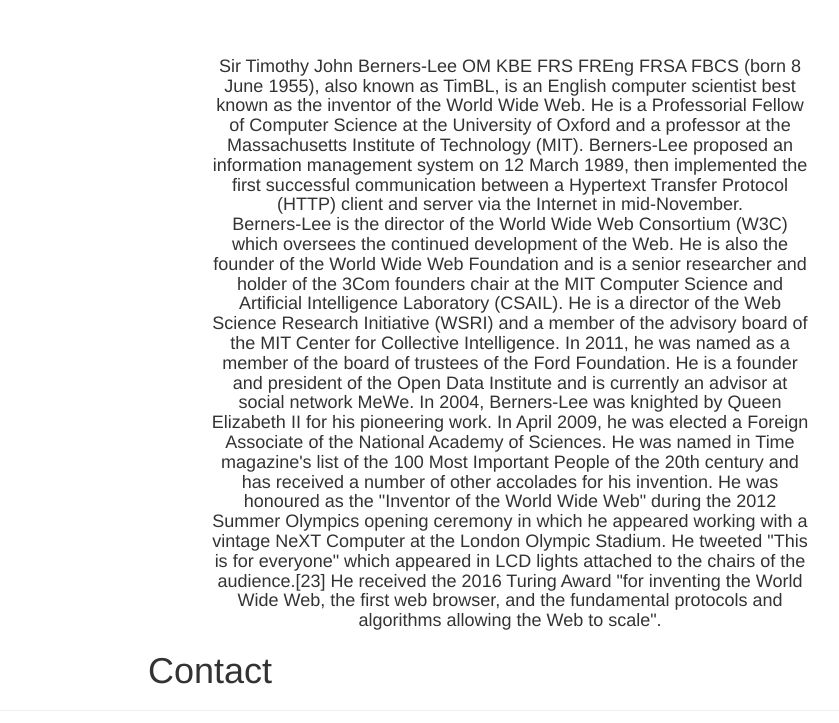
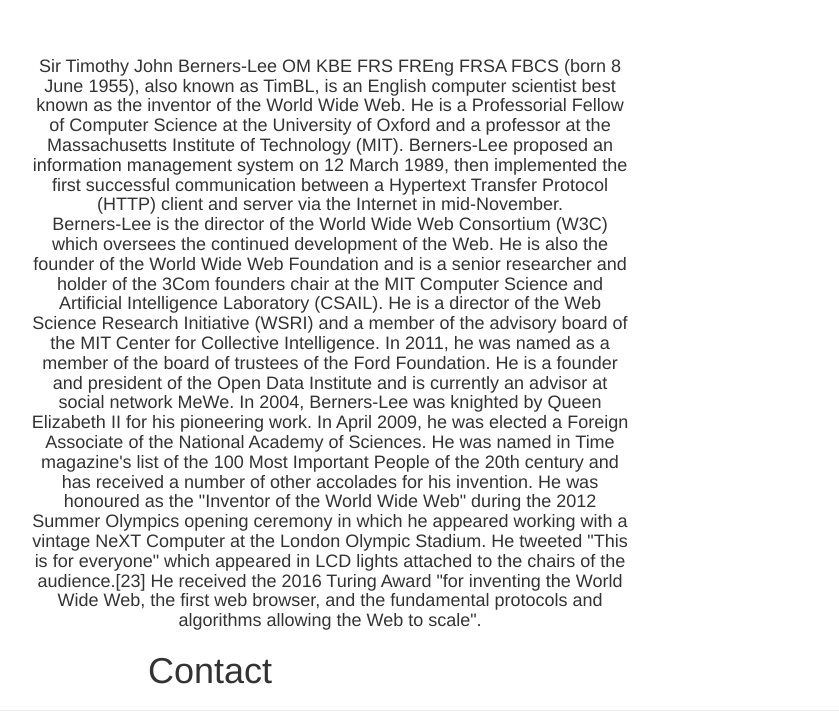
Before and after one commit to Ayush-cloud-8/Project-60-61, a plain HTML site: page index.html in a window 1280 px wide. Shown: the part 2985-3708 px from the top of the page, without its empty margins (430-1269 px from the left). Drawn offline with nearby package versions, Linux system fonts and the light colour scheme; a web font is replaced by a local one.

Commit message:
Add files via upload

```diff
--- a/style.css
+++ b/style.css
@@ -114,7 +114,7 @@ html {
 
 #hh {
     max-width: 600px;
-    margin-left: 640px;
+    margin-left: 460px;
 }
 
 #sir {
```
